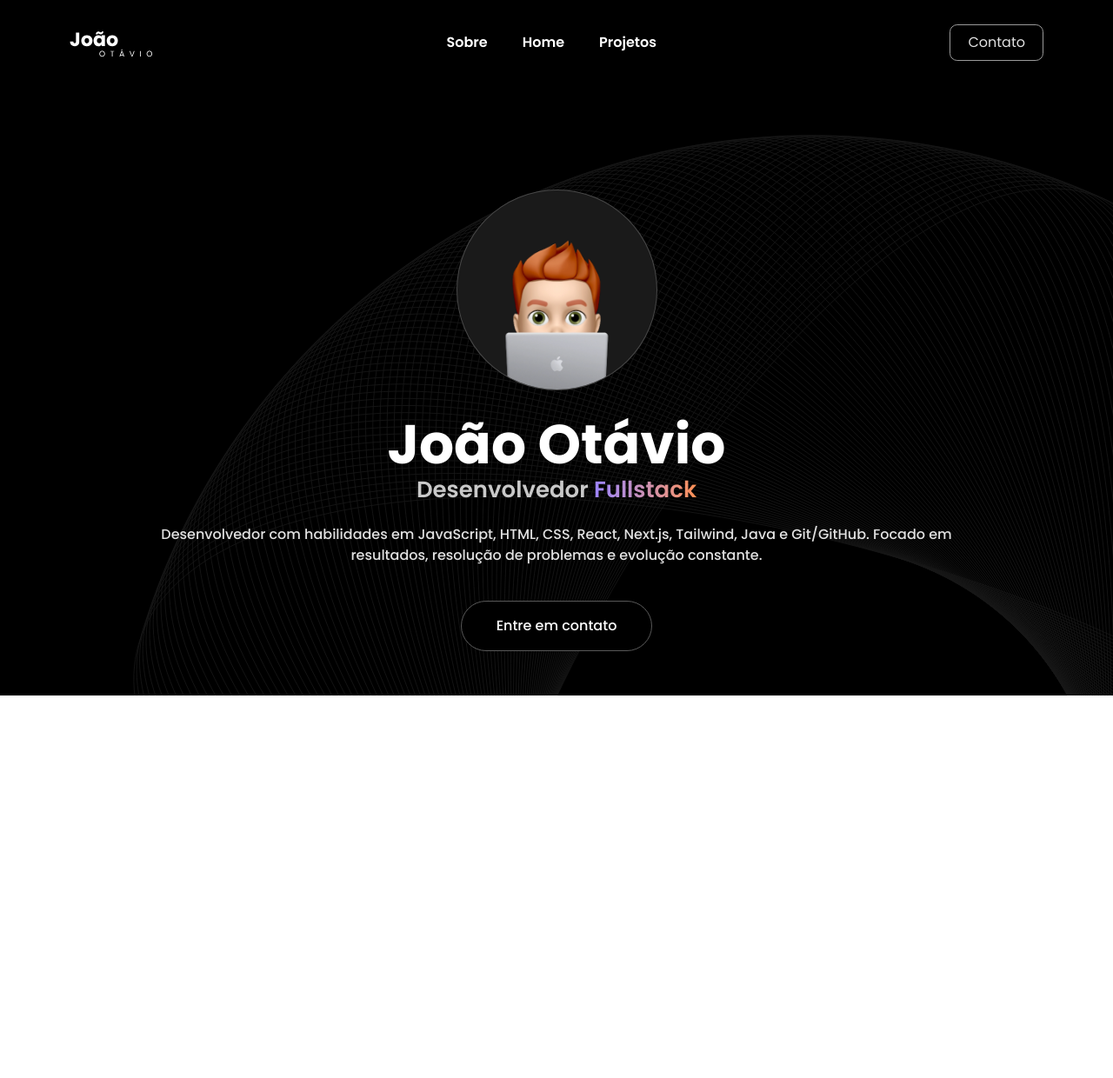
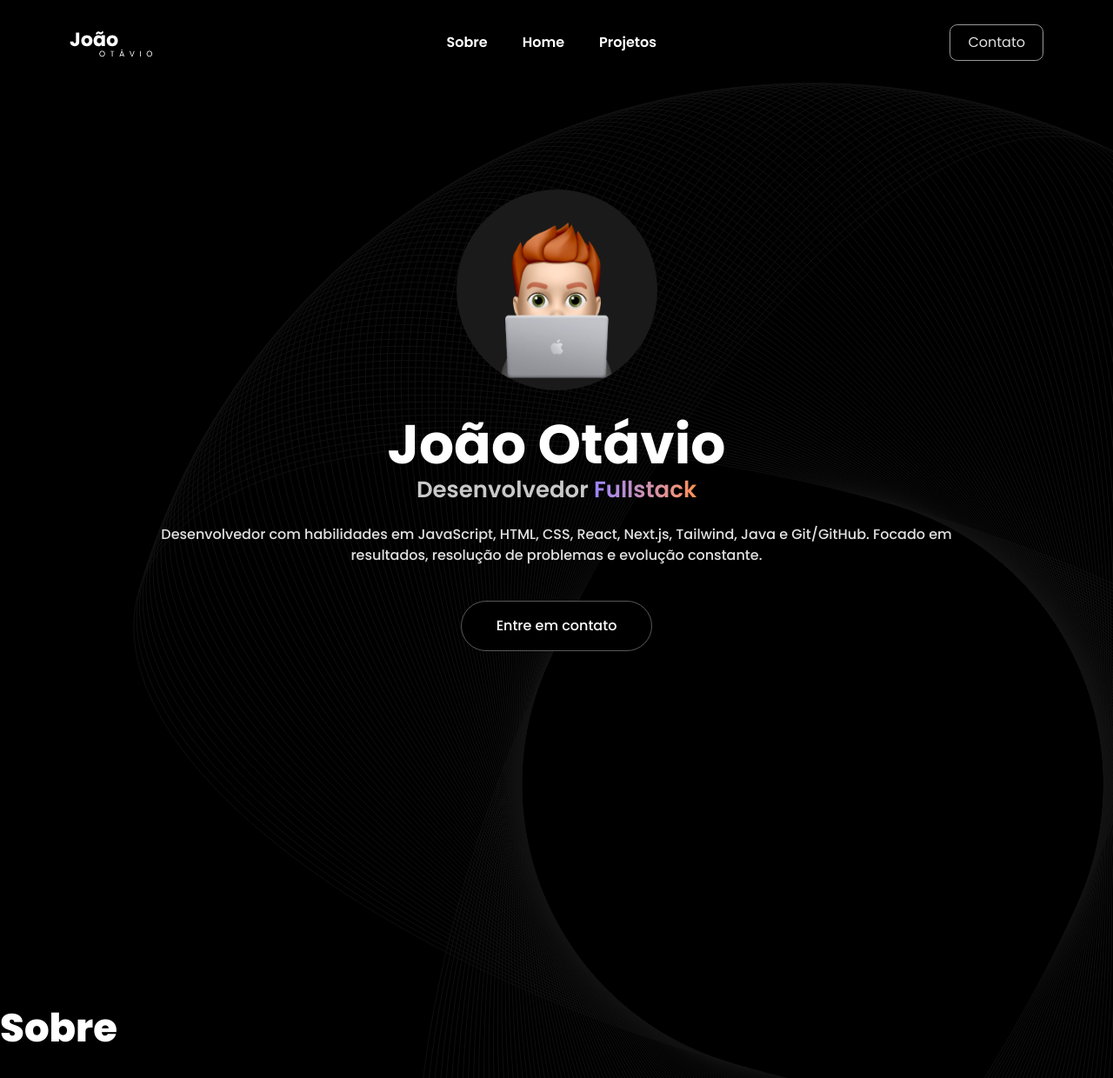
Before and after one commit to joaootaviofm/portfolio, a React (Vite) app: page / in a window 1280 px wide. Shown: the whole page at 87% size. Before the commit the page ends 800 px from the top, so only its background shows below. Built offline with nearby package versions, Linux system fonts and the light colour scheme.

Commit message:
fixing background error

```diff
--- a/src/App.jsx
+++ b/src/App.jsx
@@ -5,9 +5,9 @@ import pattern from "./assets/background-pattern.svg";
 
 function App() {
   return (
-    <div className="font-poppins min-h-screen w-screen bg-black overflow-hidden">
+    <div className="relative font-poppins bg-black overflow-x-hidden">
       <div
-        className="z-[0] absolute inset-0 bg-cover top-20 md:top-15 opacity-50"
+        className="opacity-40 absolute inset-0 bg-cover"
         style={{ backgroundImage: `url(${pattern})` }}
       >
       </div>
--- a/src/components/About.jsx
+++ b/src/components/About.jsx
@@ -1,7 +1,8 @@
 function About (){
     return(
-        <div className="">
-
+        <div className="mt-100">
+            <h1 className="font-extrabold text-[45px] text-white">Sobre</h1>
+            <p className="">SAIBA MAIS</p>
         </div>
     )
 }
--- a/src/components/Hero.jsx
+++ b/src/components/Hero.jsx
@@ -2,17 +2,17 @@ import me from "../assets/me.webp";
 
 function Hero() {
   return (
-    <div className="z-[2] flex flex-col items-center justify-center text-white mt-[120px]">
-      <div className="relative bg-[#1A1A1A] w-[231px] h-[231px] rounded-full border border-white/20 overflow-hidden mb-[15px]">
+    <div className="z-10 flex flex-col items-center justify-center text-white mt-[120px]">
+      <div className="relative bg-[#1A1A1A] w-[231px] h-[231px] rounded-full overflow-hidden mb-[15px]">
         <img
           src={me}
           width={231}
           height={231}
           alt="me with a macbook"
-          className="absolute top-5"
+          className="absolute"
         />
       </div>
-      <div className="z-[1] flex flex-col items-center">
+      <div className="z-10 flex flex-col items-center">
         <h1 className="font-bold text-[63px] mb-[-15px]">João Otávio</h1>
         <p className="text-[26px] font-semibold text-[#C9C9C9]">
           Desenvolvedor{" "}
@@ -26,7 +26,7 @@ function Hero() {
           de problemas e evolução constante.
         </p>
         <div className="mt-10">
-          <button className="hover:bg-white hover:text-black hover:border-black duration-500 ease-in-out cursor-pointer bg-black px-10 py-4 rounded-full border border-[#585858] font-medium text-white ">
+          <button className="hover:bg-white hover:text-black duration-500 ease-in-out cursor-pointer bg-black px-10 py-4 rounded-full border border-[#585858] font-medium text-white ">
             Entre em contato
           </button>
         </div>
--- a/src/components/Navbar.jsx
+++ b/src/components/Navbar.jsx
@@ -4,11 +4,11 @@ function Navbar() {
   const navList = ["Sobre", "Home", "Projetos"];
 
   return (
-      <nav className="z-[1] w-screen flex justify-between items-center px-20 py-7">
+      <nav className="z-10 w-screen flex justify-between items-center px-20 py-7">
         <div className="hover:scale-110 duration-500 cursor-default">
           <img src={Logo} width={96} height={40} alt="Joao Otávio Logo" />
         </div>
-        <ul className="hidden md:flex text-white gap-10 font-semibold">
+        <ul className="z-10 hidden md:flex text-white gap-10 font-semibold">
           {navList.map((item, index) => (
             <li key={index}>
               <button className="cursor-pointer border-b-[1px] border-transparent hover:border-white duration-500">
```
Also changed, not shown: src/index.css (line endings or trailing spaces).
